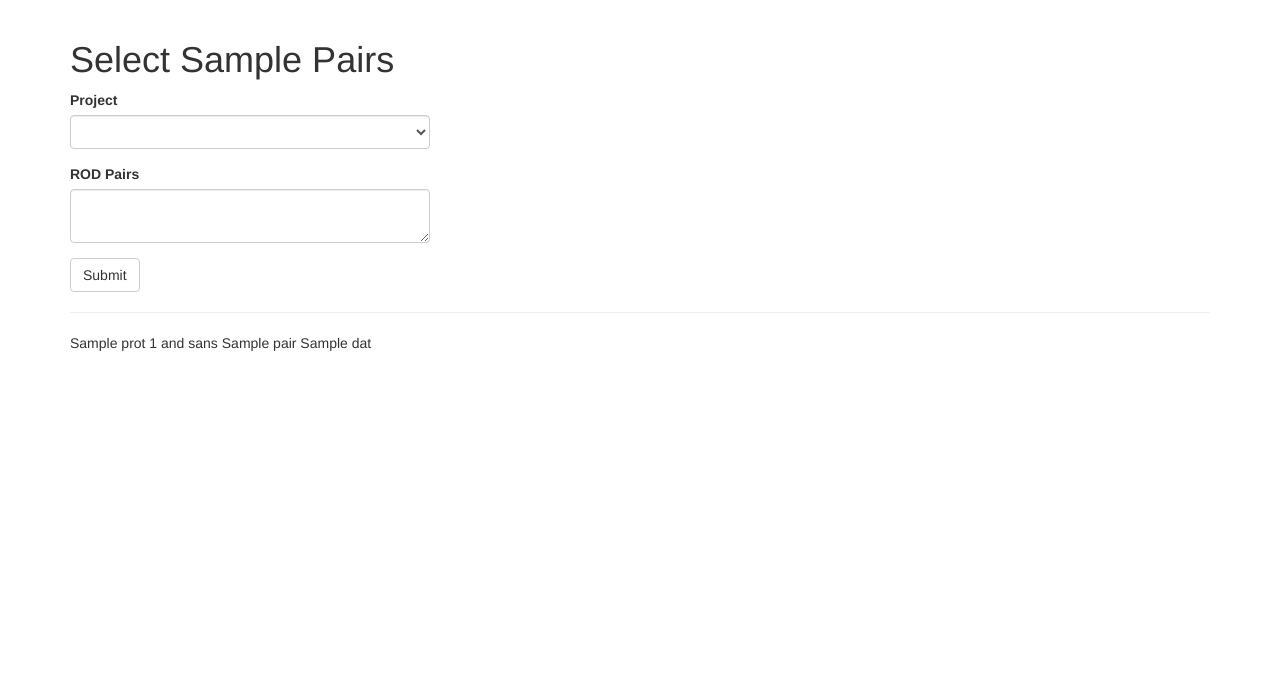
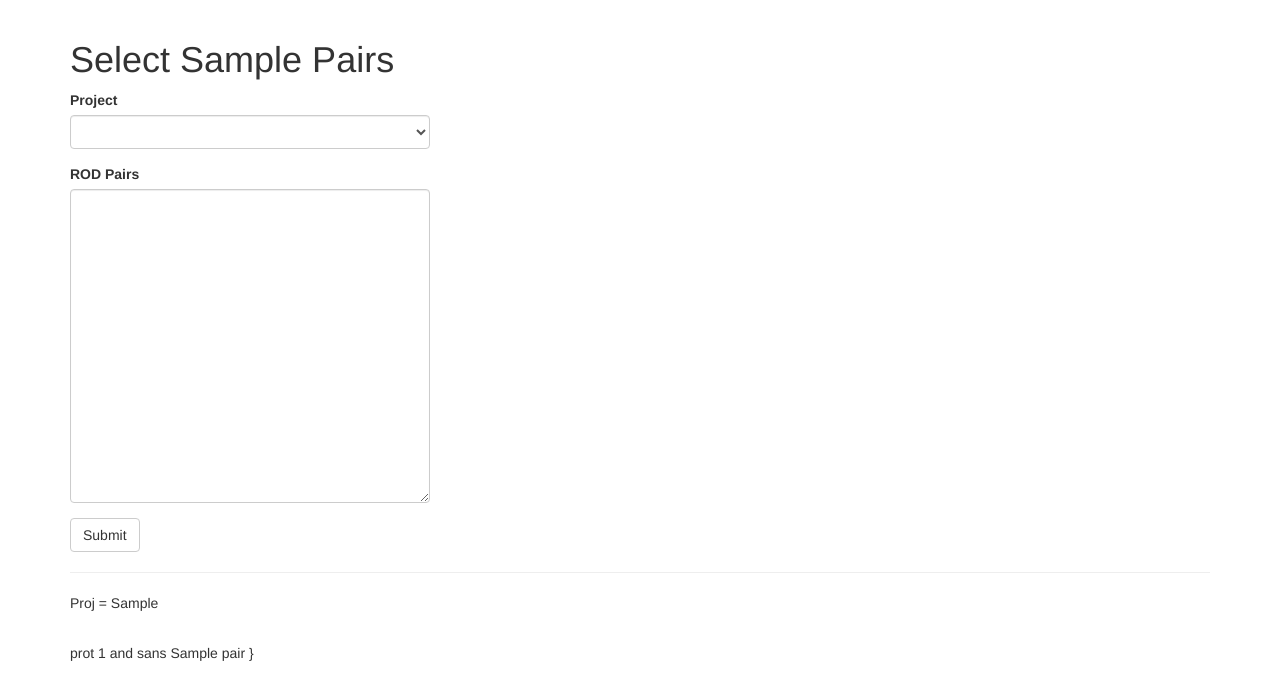
Before and after one commit to pharmbio/declis, a Flask app: template app/reg/templates/rod_select.html in a window 1280 px wide. Shown: the part 52-752 px from the top of the page. Run offline with Flask 2, Linux system fonts and the light colour scheme; tables that the repository leaves empty hold one stand-in row (values such as "Sample post"); the template is opened without the code that fills it: values that come from a table or form of the project are taken from there, most other values are stand-ins (such as "Sample title", 1, 10 or a date in 2020); lists and menus that the app fills with data are empty; some libraries are stand-ins or nearby versions.

Commit message:
rod stage 1

```diff
--- a/app/reg/forms.py
+++ b/app/reg/forms.py
@@ -9,8 +9,9 @@ class EmptyForm(FlaskForm):
 
 
 class RodForm(FlaskForm):
-    projects = SelectField('Project', coerce=int)
-    vics = TextAreaField('ROD Pairs', validators=[DataRequired()])
+    proj  = SelectField('Project', coerce=int)
+    vics  = TextAreaField('ROD Pairs', validators=[DataRequired()], \
+        render_kw={'class': 'form-control', 'rows': 15})
     submit = SubmitField('Submit')
 
 
--- a/app/reg/templates/rod_select.html
+++ b/app/reg/templates/rod_select.html
@@ -9,13 +9,10 @@
         </div>
     </div>
     <hr>
-    {% if seq %}
-        {{ seq.proj }}
+    {% if proj %}
+        <p>{{ "Proj = {}".format(proj.proj)}}</p>
     {% endif %}
     {% for p in pairs %}
-        {{ "prot {} and sans {}".format(p[0],p[1]) }}
-    {% endfor %}
-    {% if dat %}
-        {{ dat }}
-    {% endif %}
+        <br>{{ "prot {} and sans {}".format(p[0],p[1]) }}
+    {% endfor %}}
 {% endblock %}
```
Also changed, not shown: app/reg/routes.py (+6 -4 lines).
